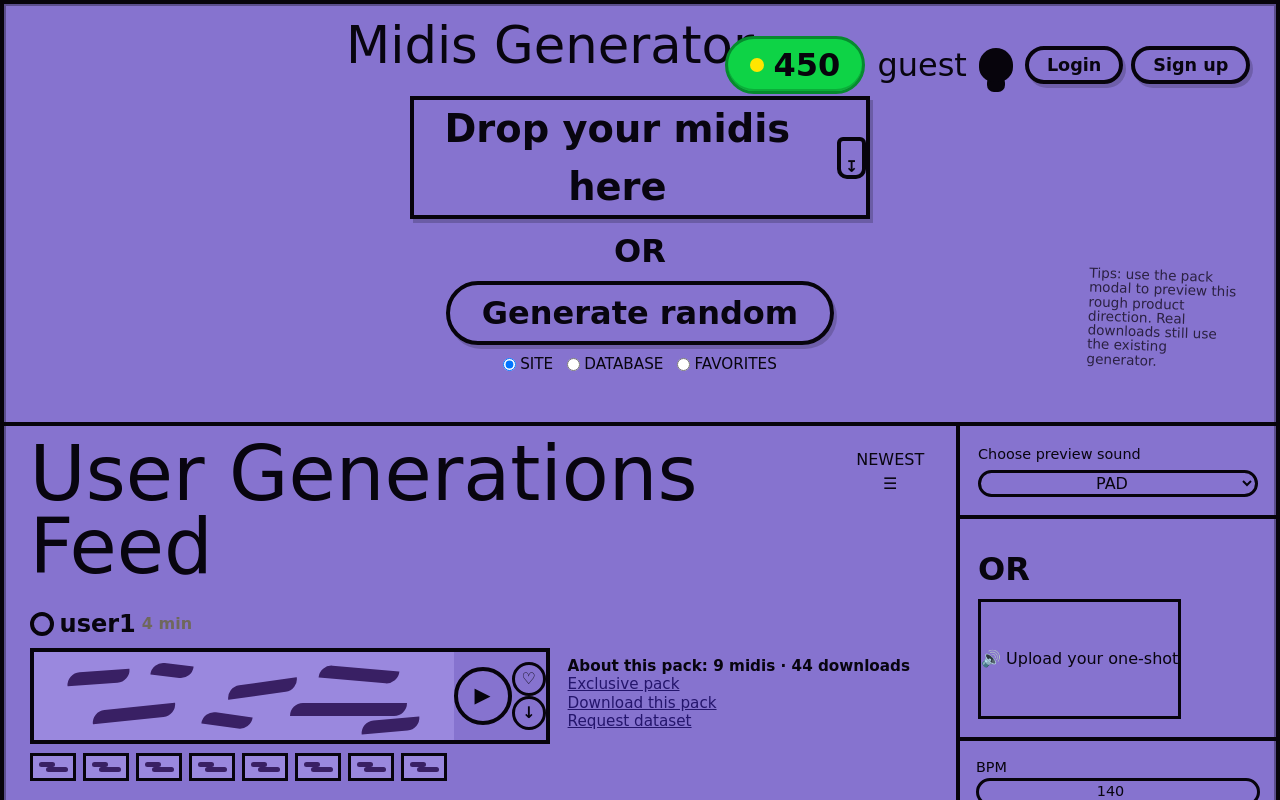
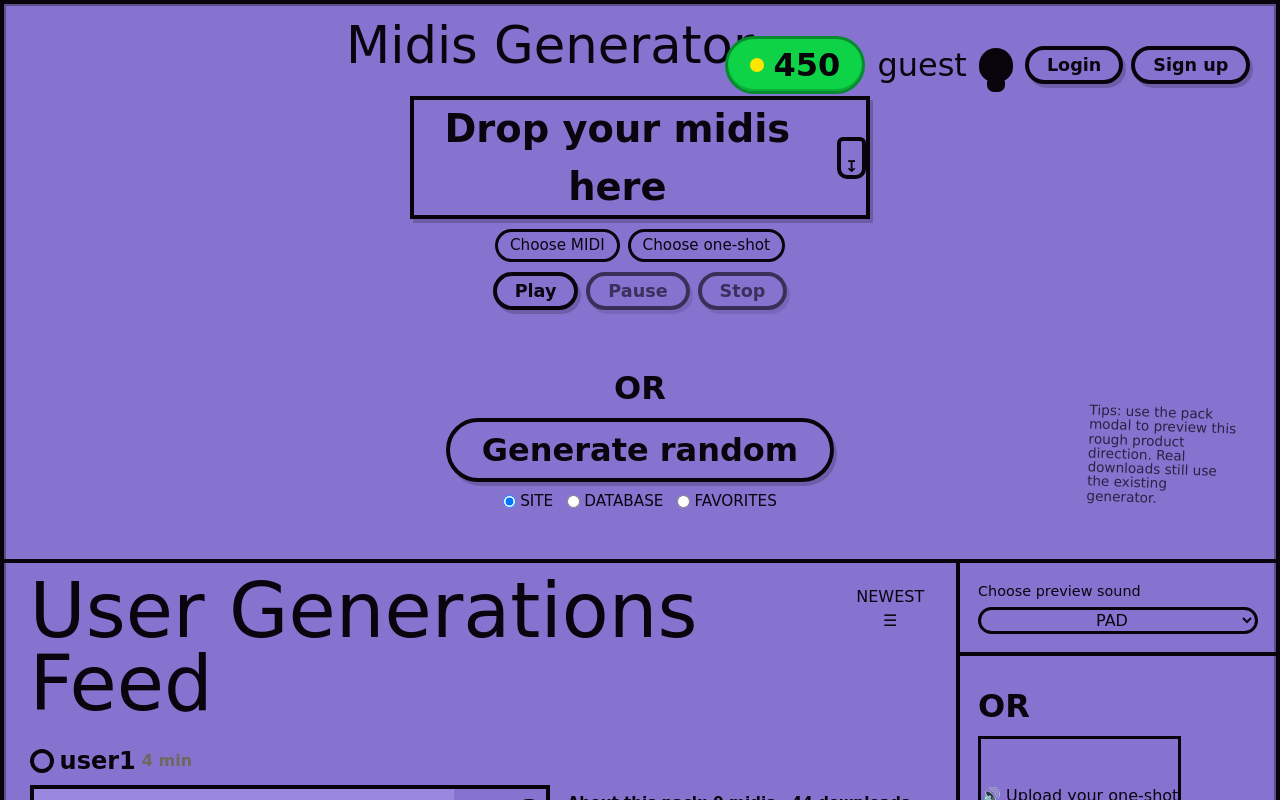
Before and after one commit to stickd/icepunk-midi-generator, a Next.js app in the folder frontend/: page / in a window 1280 px wide. Shown: the top 800 px of the page. Built offline with nearby package versions, Linux system fonts and the light colour scheme; no server answers.

Commit message:
feat: add browser MIDI playback

```diff
--- a/frontend/components/sketch/MidiDropZone.tsx
+++ b/frontend/components/sketch/MidiDropZone.tsx
@@ -1,6 +1,8 @@
 "use client";
 
 import { DragEvent, useRef, useState } from "react";
+import { useBrowserMidiPlayback } from "@/hooks/useBrowserMidiPlayback";
+import SketchButton from "./SketchButton";
 import styles from "./sketchTheme.module.css";
 
 type MidiDropZoneProps = {
@@ -8,21 +10,32 @@ type MidiDropZoneProps = {
 };
 
 export default function MidiDropZone({ onStubStatus }: MidiDropZoneProps) {
-  const inputRef = useRef<HTMLInputElement>(null);
+  const midiInputRef = useRef<HTMLInputElement>(null);
+  const sampleInputRef = useRef<HTMLInputElement>(null);
   const [isDragging, setIsDragging] = useState(false);
+  const [midiFile, setMidiFile] = useState<File | null>(null);
+  const [sampleFile, setSampleFile] = useState<File | null>(null);
+  const playback = useBrowserMidiPlayback();
 
   function handleFiles(fileList: FileList | null) {
-    const file = fileList?.[0];
+    const files = Array.from(fileList ?? []);
+    const midi = files.find((file) => isMidiFile(file));
+    const sample = files.find((file) => isSampleFile(file));
 
-    if (!file) return;
+    if (midi) {
+      setMidiFile(midi);
+    }
 
-    if (!file.name.toLowerCase().endsWith(".mid") && !file.name.toLowerCase().endsWith(".midi")) {
-      onStubStatus("Drop a .mid file to use it as a future reference.");
+    if (sample) {
+      setSampleFile(sample);
+    }
+
+    if (!midi && !sample) {
+      onStubStatus("Drop a .mid file and a .wav/.mp3 one-shot sample.");
       return;
     }
 
-    // TODO: Wire uploaded MIDI references into the backend once dataset conditioning exists.
-    onStubStatus(`${file.name} is staged as a frontend-only reference.`);
+    onStubStatus("Browser playback files are staged locally.");
   }
 
   function handleDrop(event: DragEvent<HTMLLabelElement>) {
@@ -31,7 +44,18 @@ export default function MidiDropZone({ onStubStatus }: MidiDropZoneProps) {
     handleFiles(event.dataTransfer.files);
   }
 
+  function isMidiFile(file: File) {
+    const name = file.name.toLowerCase();
+    return name.endsWith(".mid") || name.endsWith(".midi");
+  }
+
+  function isSampleFile(file: File) {
+    const name = file.name.toLowerCase();
+    return name.endsWith(".wav") || name.endsWith(".mp3");
+  }
+
   return (
+    <div className={styles.dropZoneStack}>
       <label
         className={`${styles.dropZone} ${isDragging ? styles.dropZoneActive : ""}`}
         onDragEnter={() => setIsDragging(true)}
@@ -40,10 +64,17 @@ export default function MidiDropZone({ onStubStatus }: MidiDropZoneProps) {
         onDrop={handleDrop}
       >
         <input
-        ref={inputRef}
+          ref={midiInputRef}
           className={styles.visuallyHidden}
           type="file"
-        accept=".mid,.midi"
+          accept=".mid,.midi,audio/midi,audio/x-midi,application/x-midi"
+          onChange={(event) => handleFiles(event.currentTarget.files)}
+        />
+        <input
+          ref={sampleInputRef}
+          className={styles.visuallyHidden}
+          type="file"
+          accept=".wav,.mp3,audio/wav,audio/mpeg"
           onChange={(event) => handleFiles(event.currentTarget.files)}
         />
         <span>Drop your midis here</span>
@@ -51,5 +82,54 @@ export default function MidiDropZone({ onStubStatus }: MidiDropZoneProps) {
           ↧
         </span>
       </label>
+
+      <div className={styles.dropZoneMeta}>
+        <button
+          className={styles.fileChip}
+          type="button"
+          onClick={() => midiInputRef.current?.click()}
+        >
+          {midiFile ? midiFile.name : "Choose MIDI"}
+        </button>
+        <button
+          className={styles.fileChip}
+          type="button"
+          onClick={() => sampleInputRef.current?.click()}
+        >
+          {sampleFile ? sampleFile.name : "Choose one-shot"}
+        </button>
+      </div>
+
+      <div className={styles.playbackControls} aria-label="Browser MIDI playback controls">
+        <SketchButton
+          disabled={playback.isLoading || playback.isPlaying}
+          size="small"
+          type="button"
+          onClick={() => playback.play(midiFile, sampleFile)}
+        >
+          {playback.isLoading ? "Loading..." : playback.isPaused ? "Resume" : "Play"}
+        </SketchButton>
+        <SketchButton
+          disabled={!playback.isPlaying}
+          size="small"
+          type="button"
+          onClick={playback.pause}
+        >
+          Pause
+        </SketchButton>
+        <SketchButton
+          disabled={playback.status === "idle"}
+          size="small"
+          type="button"
+          onClick={playback.stop}
+        >
+          Stop
+        </SketchButton>
+      </div>
+
+      <p className={styles.statusLine} role="status">
+        {playback.message}
+      </p>
+    </div>
   );
 }
--- a/frontend/components/sketch/sketchTheme.module.css
+++ b/frontend/components/sketch/sketchTheme.module.css
@@ -95,6 +95,36 @@
 .dropZoneActive {
   background: var(--sketch-panel-soft);
   transform: rotate(-0.4deg);
+}
+
+.dropZoneStack {
+  display: grid;
+  gap: 10px;
+}
+
+.dropZoneMeta {
+  display: flex;
+  flex-wrap: wrap;
+  justify-content: center;
+  gap: 8px;
+  font-size: 0.95rem;
+}
+
+.fileChip {
+  max-width: 100%;
+  overflow: hidden;
+  border: 3px solid var(--sketch-border);
+  border-radius: var(--sketch-button-radius);
+  padding: 2px 12px;
+  text-overflow: ellipsis;
+  white-space: nowrap;
+}
+
+.playbackControls {
+  display: flex;
+  flex-wrap: wrap;
+  justify-content: center;
+  gap: 8px;
 }
 
 .uploadGlyph {
--- /dev/null
+++ b/frontend/hooks/useBrowserMidiPlayback.ts
@@ -0,0 +1,165 @@
+"use client";
+
+import { useCallback, useEffect, useRef, useState } from "react";
+
+type ToneModule = typeof import("tone");
+type MidiClass = typeof import("@tonejs/midi").Midi;
+type ToneSampler = InstanceType<ToneModule["Sampler"]>;
+type PlaybackStatus = "idle" | "loading" | "playing" | "paused" | "stopped" | "error";
+
+const SAMPLE_ROOT_NOTE = "C4";
+
+function isAbortError(error: unknown) {
+  return error instanceof DOMException && error.name === "AbortError";
+}
+
+export function useBrowserMidiPlayback() {
+  const [status, setStatus] = useState<PlaybackStatus>("idle");
+  const [message, setMessage] = useState("");
+  const samplerRef = useRef<ToneSampler | null>(null);
+  const sampleUrlRef = useRef<string | null>(null);
+  const activeToneRef = useRef<ToneModule | null>(null);
+
+  const cleanup = useCallback(() => {
+    const Tone = activeToneRef.current;
+
+    if (Tone) {
+      Tone.Transport.stop();
+      Tone.Transport.cancel(0);
+    }
+
+    samplerRef.current?.releaseAll();
+    samplerRef.current?.dispose();
+    samplerRef.current = null;
+
+    if (sampleUrlRef.current) {
+      URL.revokeObjectURL(sampleUrlRef.current);
+      sampleUrlRef.current = null;
+    }
+  }, []);
+
+  useEffect(() => cleanup, [cleanup]);
+
+  const stop = useCallback(() => {
+    cleanup();
+    setStatus("stopped");
+    setMessage("Playback stopped.");
+  }, [cleanup]);
+
+  const pause = useCallback(() => {
+    const Tone = activeToneRef.current;
+
+    if (!Tone || status !== "playing") return;
+
+    Tone.Transport.pause();
+    samplerRef.current?.releaseAll();
+    setStatus("paused");
+    setMessage("Playback paused.");
+  }, [status]);
+
+  const play = useCallback(
+    async (midiFile: File | null, sampleFile: File | null) => {
+      if (status === "paused" && activeToneRef.current && samplerRef.current) {
+        await activeToneRef.current.start();
+        activeToneRef.current.Transport.start();
+        setStatus("playing");
+        setMessage("Playback resumed.");
+        return;
+      }
+
+      if (!midiFile) {
+        setStatus("error");
+        setMessage("Choose a MIDI file before playback.");
+        return;
+      }
+
+      if (!sampleFile) {
+        setStatus("error");
+        setMessage("Choose a one-shot sample before playback.");
+        return;
+      }
+
+      try {
+        setStatus("loading");
+        setMessage("Preparing browser playback...");
+        cleanup();
+
+        const [{ Midi }, Tone] = await Promise.all([
+          import("@tonejs/midi") as Promise<{ Midi: MidiClass }>,
+          import("tone") as Promise<ToneModule>,
+        ]);
+
+        activeToneRef.current = Tone;
+        await Tone.start();
+
+        const midi = new Midi(await midiFile.arrayBuffer());
+        const notes = midi.tracks.flatMap((track) => track.notes);
+
+        if (notes.length === 0) {
+          setStatus("error");
+          setMessage("This MIDI file does not contain playable notes.");
+          return;
+        }
+
+        const sampleUrl = URL.createObjectURL(sampleFile);
+        sampleUrlRef.current = sampleUrl;
+
+        const sampler = new Tone.Sampler({
+          urls: {
+            [SAMPLE_ROOT_NOTE]: sampleUrl,
+          },
+          onload: () => {
+            Tone.Transport.stop();
+            Tone.Transport.cancel(0);
+            Tone.Transport.seconds = 0;
+
+            for (const note of notes) {
+              Tone.Transport.schedule((time) => {
+                sampler.triggerAttackRelease(
+                  note.name,
+                  note.duration,
+                  time,
+                  note.velocity,
+                );
+              }, note.time);
+            }
+
+            const endTime = Math.max(...notes.map((note) => note.time + note.duration));
+            Tone.Transport.scheduleOnce(() => {
+              cleanup();
+              setStatus("stopped");
+              setMessage("Playback finished.");
+            }, endTime + 0.1);
+
+            Tone.Transport.start();
+            setStatus("playing");
+            setMessage(`Playing ${midiFile.name} with ${sampleFile.name}.`);
+          },
+          onerror: (error) => {
+            if (isAbortError(error)) return;
+            setStatus("error");
+            setMessage("Could not load the one-shot sample.");
+          },
+        }).toDestination();
+
+        samplerRef.current = sampler;
+      } catch {
+        cleanup();
+        setStatus("error");
+        setMessage("Browser MIDI playback failed.");
+      }
+    },
+    [cleanup, status],
+  );
+
+  return {
+    isLoading: status === "loading",
+    isPlaying: status === "playing",
+    isPaused: status === "paused",
+    message,
+    pause,
+    play,
+    status,
+    stop,
+  };
+}
--- a/frontend/package.json
+++ b/frontend/package.json
@@ -17,9 +17,11 @@
     "e2e": "playwright test"
   },
   "dependencies": {
+    "@tonejs/midi": "^2.0.28",
     "next": "16.2.10",
     "react": "19.2.4",
-    "react-dom": "19.2.4"
+    "react-dom": "19.2.4",
+    "tone": "^15.1.22"
   },
   "devDependencies": {
     "@axe-core/playwright": "^4.12.1",
```
Also changed, not shown: 2 other files (tests, documents, lock files or other folders). Lines whose indentation alone changed are shown as unchanged.
